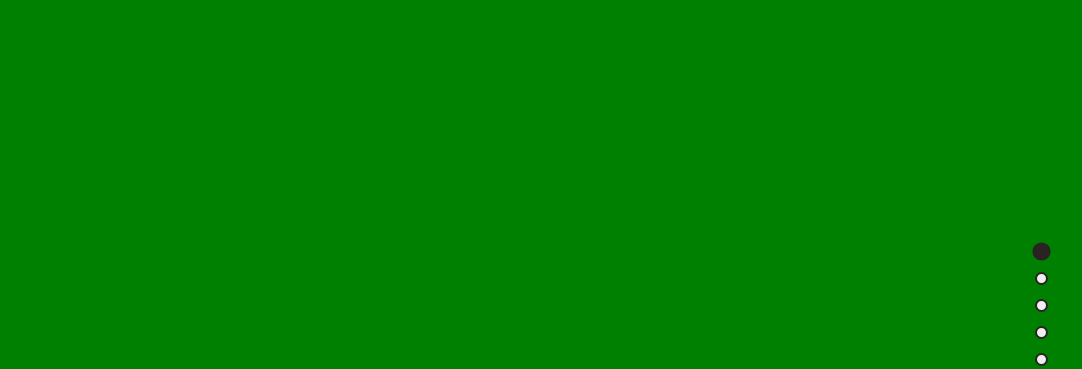
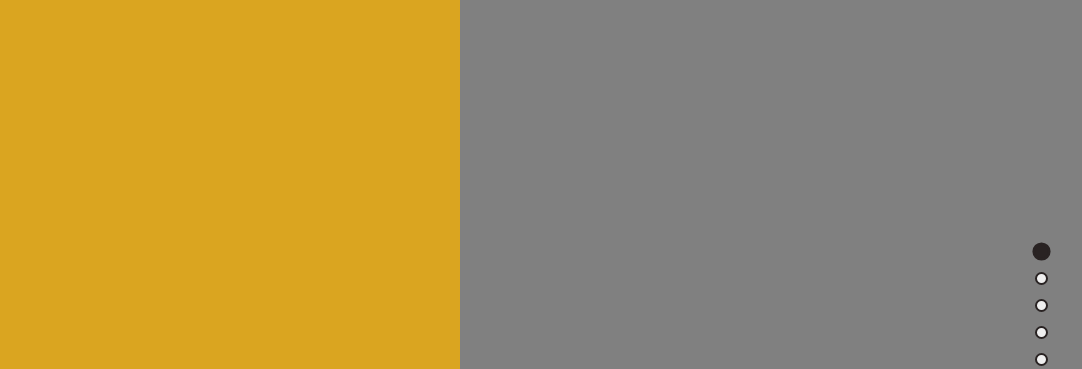
Before and after one commit to apriliandi246/my-scroll, a website: page dekstop/multiscroll/index.html in a window 1280 px wide. Shown: the top 369 px of the page, without its empty margins (180-1262 px from the left). Drawn offline with Linux system fonts and the light colour scheme.

Commit message:
fix some issue style

```diff
--- a/dekstop/multiscroll/css/slides.css
+++ b/dekstop/multiscroll/css/slides.css
@@ -10,8 +10,12 @@
 	font-family: Arial, Helvetica, sans-serif;
 }
 
-.slide-0-full {
-	background-color: #008000;
+.slide-0-left {
+	background-color: #daa520;
+}
+
+.slide-0-right {
+	background-color: #808080;
 }
 
 .slide-2-full {
--- a/dekstop/multiscroll/index.html
+++ b/dekstop/multiscroll/index.html
@@ -25,9 +25,13 @@
 
 		<main class="mys-multiscroll-slide-container" id="mys-multiscroll-slide-container">
 			<!-- Slide 0 -->
-			<div aria-hidden="false" data-mys-multiscroll-slide-type="full" class="mys-multiscroll-slide" style="z-index: 1">
-				<div class="mys-multiscroll-slide__full" style="transform: translateY(0%)">
-					<div class="mys-multiscroll-slide__content slide-0-full">Slide 0 Full</div>
+			<div aria-hidden="false" data-mys-multiscroll-slide-type="multi" class="mys-multiscroll-slide" style="z-index: 1">
+				<div class="mys-multiscroll-slide__multi" style="transform: translateY(0%)">
+					<div class="mys-multiscroll-slide__content slide-0-left">Slide 0 Left</div>
+				</div>
+
+				<div class="mys-multiscroll-slide__multi" style="transform: translateY(0%)">
+					<div class="mys-multiscroll-slide__content slide-0-right">Slide 0 Right</div>
 				</div>
 			</div>
 			<!-- Slide 0 -->
@@ -45,9 +49,13 @@
 			<!-- Slide 1 -->
 
 			<!-- Slide 2 -->
-			<div aria-hidden="true" data-mys-multiscroll-slide-type="full" class="mys-multiscroll-slide">
-				<div class="mys-multiscroll-slide__full" style="transform: translateY(200%)">
-					<div class="mys-multiscroll-slide__content slide-2-full">Slide 2 Full</div>
+			<div aria-hidden="true" data-mys-multiscroll-slide-type="multi" class="mys-multiscroll-slide">
+				<div class="mys-multiscroll-slide__multi" style="transform: translateY(200%)">
+					<div class="mys-multiscroll-slide__content slide-0-left">Slide 2 Left</div>
+				</div>
+
+				<div class="mys-multiscroll-slide__multi" style="transform: translateY(-200%)">
+					<div class="mys-multiscroll-slide__content slide-0-right">Slide 2 Right</div>
 				</div>
 			</div>
 			<!-- Slide 2 -->
@@ -101,9 +109,13 @@
 			<!-- Slide 6 -->
 
 			<!-- Slide 7 -->
-			<div aria-hidden="true" data-mys-multiscroll-slide-type="full" class="mys-multiscroll-slide">
-				<div class="mys-multiscroll-slide__full" style="transform: translateY(700%)">
-					<div class="mys-multiscroll-slide__content slide-7-full">Slide 7 Full</div>
+			<div aria-hidden="true" data-mys-multiscroll-slide-type="multi" class="mys-multiscroll-slide">
+				<div class="mys-multiscroll-slide__multi" style="transform: translateY(700%)">
+					<div class="mys-multiscroll-slide__content slide-3-left">Slide 7 Left</div>
+				</div>
+
+				<div class="mys-multiscroll-slide__multi" style="transform: translateY(-700%)">
+					<div class="mys-multiscroll-slide__content slide-3-right">Slide 7 Right</div>
 				</div>
 			</div>
 			<!-- Slide 7 -->
```
